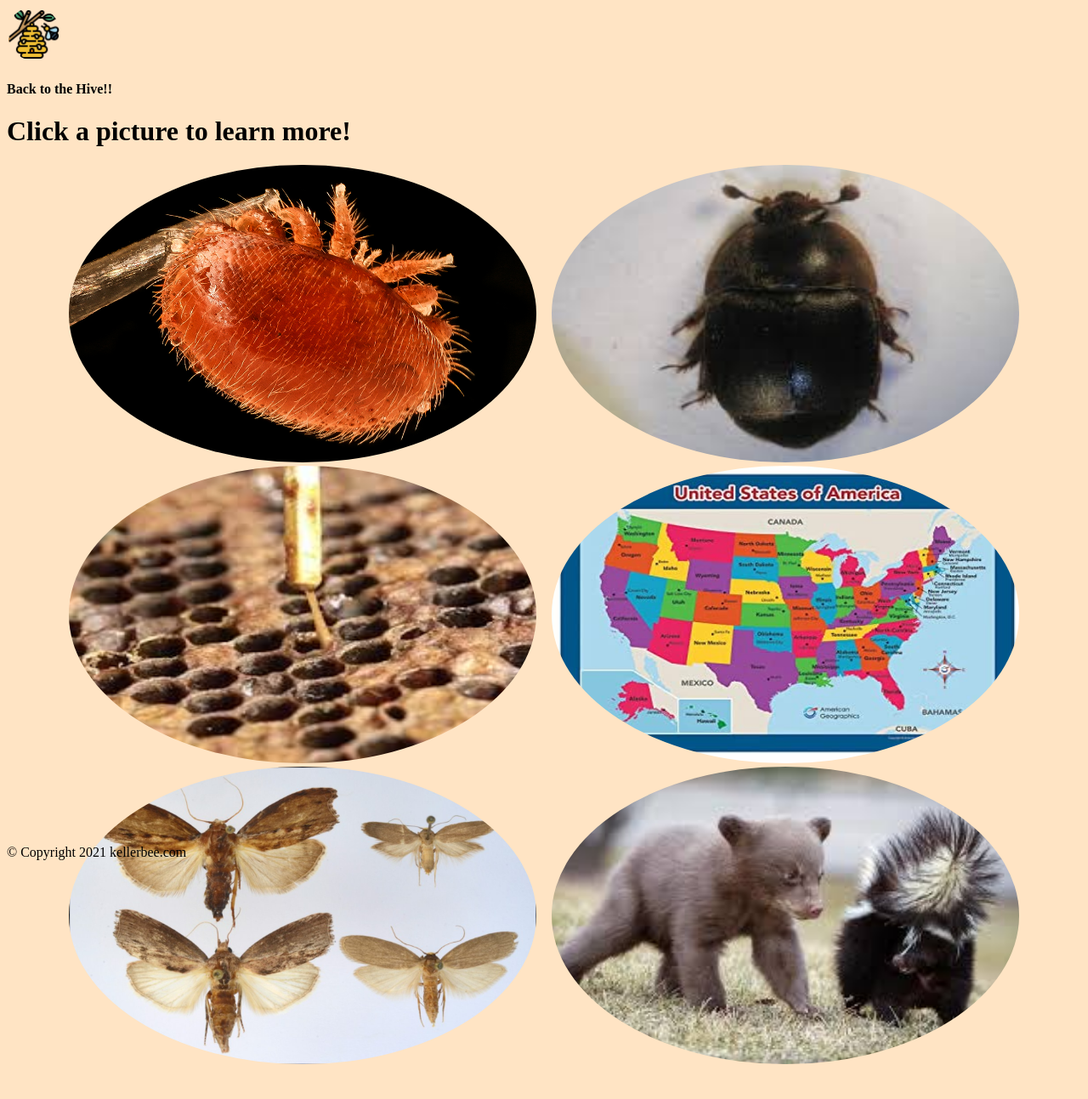
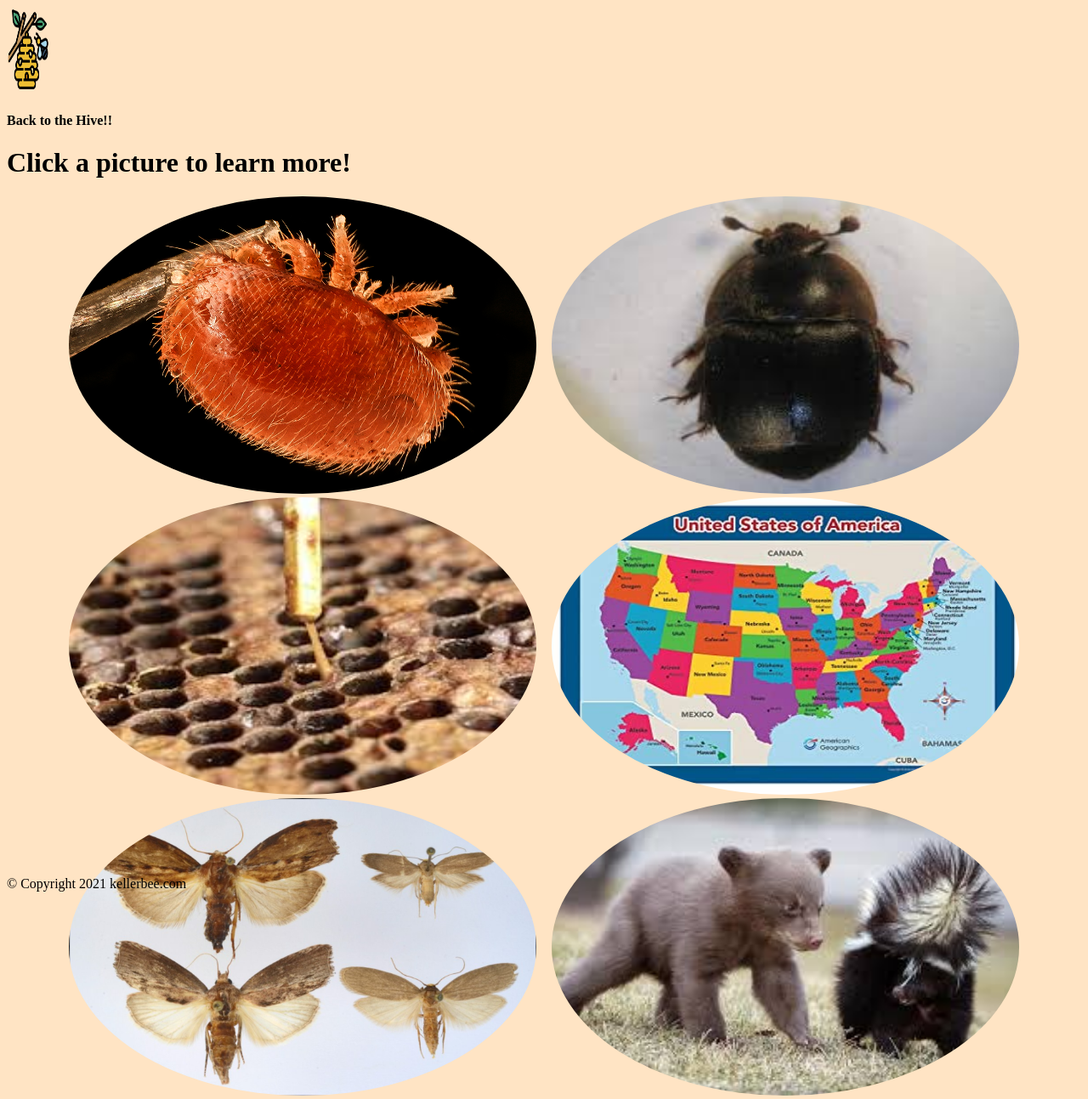
Before and after one commit to kellermack/kellerbee, a PHP site: page /Resource.php in a window 1280 px wide. Shown: the whole page at 85% size. Before the commit the page ends 1252 px from the top, so only its background shows below. Run offline with PHP 8.4, Linux system fonts and the light colour scheme.

Commit message:
New files

```diff
--- a/Resource.php
+++ b/Resource.php
@@ -9,18 +9,19 @@
 
 <body>
 
-<a href="index.php"><img src="Images/honeycomb.png" class="image1" alt="Bee hive"></a>
+<div>
+<a href="index.php"><img src="Images/honeycomb.png" alt="Bee hive" class="image1"></a>
 <h4>Back to the Hive!!</h4>
-
+</div>
 <h1>Click a picture to learn more!</h1>
 
     <section class="container">
-     <a href="varroa.php"><img src="Images/varroadestructormite.jpeg"></a>
-     <a href="hiveBeetle.php"><img src="Images/hiveBeetle.jpeg"></a>
-     <a href="foulBrood.php"><img src="Images/foulbrood.jpeg"></a>
-     <a href="statePrograms.html"><img src="Images/unitedStates.jpeg"></a>
-     <a href="waxMoth.php"><img src="Images/waxMoth.jpeg"></a>
-     <a href="bearsandskunks.php"><img src="Images/skunkBear.jpeg"></a>
+     <a href="varroa.php"><img src="Images/varroadestructormite.jpeg" class="image2"></a>
+     <a href="hiveBeetle.php"><img src="Images/hiveBeetle.jpeg" class="image2"></a>
+     <a href="foulBrood.php"><img src="Images/foulbrood.jpeg" class="image2"></a>
+     <a href="statePrograms.html"><img src="Images/unitedStates.jpeg" class="image2"></a>
+     <a href="waxMoth.php"><img src="Images/waxMoth.jpeg" class="image2"></a>
+     <a href="bearsandskunks.php"><img src="Images/skunkBear.jpeg" class="image2"></a>
     </section>
 
 
--- a/hiveBeetle.php
+++ b/hiveBeetle.php
@@ -1,5 +1,7 @@
 <?php
     date_default_timezone_set('America/New_York');
+    include 'database.php';
+    include 'comments.php';
 ?>
 
 
@@ -74,11 +76,11 @@
 </p>
 </div>
 <?php
-echo "<form>
+echo "<form method ='POST' action='".setComments ($conn)."'>
     <input type='hidden' name='uid' value='Anonymous'>
     <input type='hidden' name='date' value='".date('Y-m-d H:i:s')."'>
     <textarea name='message'></textarea><br>
-    <button type='submit' name='submit'>Comment</button>
+    <button type='submit' name='commentSubmit'>Comment</button>
 
 </form>";
 ?>
--- a/index.php
+++ b/index.php
@@ -37,5 +37,5 @@
 
 
 </body>
-<footer>&copy; Copyright 2021 kellerbee.com</footer>
+<footer id="footer">&copy; Copyright 2021 kellerbee.com</footer>
 </html>
--- a/resource.css
+++ b/resource.css
@@ -1,5 +1,10 @@
 body{
     background-color: bisque;
+}
+
+.image1 {
+    width: 50px;
+    height: 100px;
 }
 
 .container {
@@ -11,29 +16,10 @@ body{
     flex-direction: row;
     width: 90%;
     height: 800px;
-       }
+}
 
-img {
+.image2 {
     height: 350px;
     width: 550px;
     border-radius: 75%;
 }
-
-h3{
-    display: flex;
-    flex-wrap: wrap;
-    justify-content: space-around;
-    align-items: center;
-    margin: 0 auto;
-    flex-direction: row;
-}
-
-span{
-    width:5%;
-    height:5%;
-}
-
-.image1{
-    width: 5%;
-    height: 5%;
-}
--- a/varroa.php
+++ b/varroa.php
@@ -7,7 +7,7 @@
     <title>The Varroa Mite </title>
 </head>
 <body>
-    <a href="index.php"><img src="honeycomb.png" alt="Bee hive" width="5%" height="5%"></a>
+    <a href="index.php"><img src="Images/honeycomb.png" alt="Bee hive" width="5%" height="5%"></a>
     <h3>Back to the Hive!!</h3>
     <h1>Varroa Destructor <span>These things suck(literally)</span></h1>
     <p>
```
Also changed, not shown: Beeginner.php (+12 -5 lines), bearsandskunks.php (+14 -5 lines), comments.php (added, +13 -0 lines), database.php (added, +7 -0 lines), foulBrood.php (+11 -5 lines), style.css (+7 -4 lines), waxMoth.php (+8 -4 lines).
